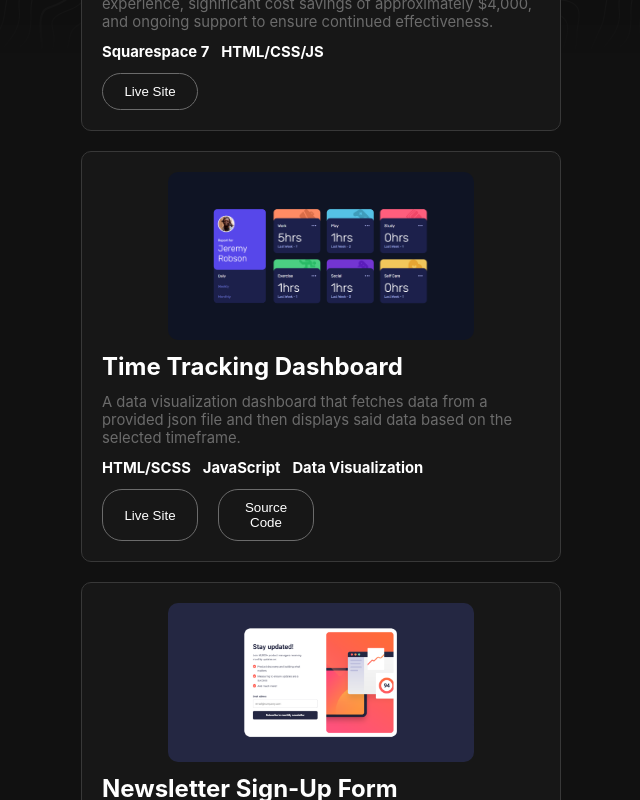
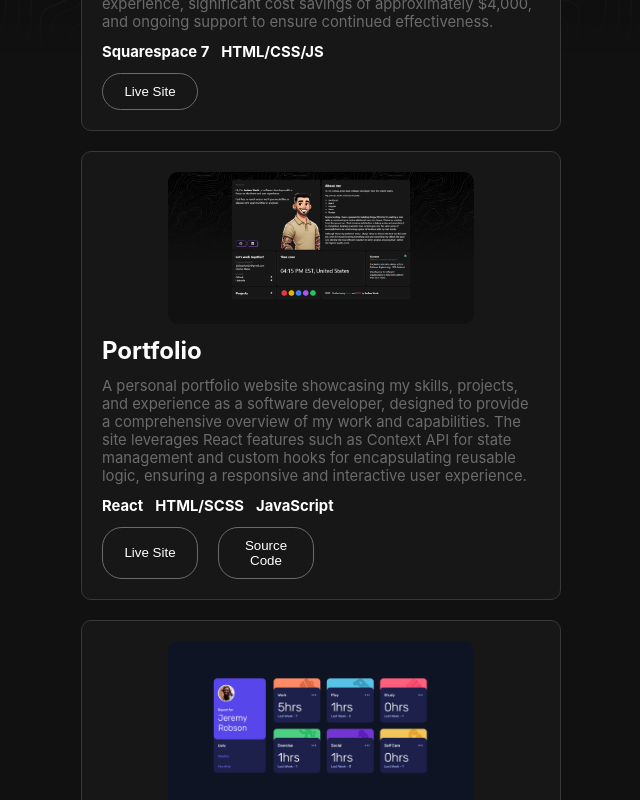
Before and after one commit to joshhovis/Portfolio, a React (Create React App) app: page /projects in a window 1280 px wide. Shown: the part 426-1226 px from the top of the page, without its empty margins (319-959 px from the left). Built offline with nearby package versions, Linux system fonts and the light colour scheme.

Commit message:
Update readme

```diff
--- a/src/pages/Projects.js
+++ b/src/pages/Projects.js
@@ -5,6 +5,7 @@ import lld from "../assets/LLD.webp";
 import timeDashboard from "../assets/time-dashboard.png";
 import bmi from "../assets/bmi.png";
 import newsForm from "../assets/news-form.png";
+import portfolio from "../assets/screenshot-portfolio.png";
 
 import { usePrimaryColor } from "../PrimaryColorContext";
 
@@ -53,6 +54,49 @@ const Projects = () => {
                         >
                             <button className="projects__list-button">
                                 Live Site
+                            </button>
+                        </Link>
+                    </div>
+                </div>
+
+                <div className="projects__list-item">
+                    <img
+                        className="projects__list-img"
+                        src={portfolio}
+                        alt="Joshua hovis portfolio home page"
+                    />
+                    <h3 className="projects__list-title">Portfolio</h3>
+                    <p className="projects__list-description">
+                        A personal portfolio website showcasing my skills,
+                        projects, and experience as a software developer,
+                        designed to provide a comprehensive overview of my work
+                        and capabilities. The site leverages React features such
+                        as Context API for state management and custom hooks for
+                        encapsulating reusable logic, ensuring a responsive and
+                        interactive user experience.
+                    </p>
+                    <div className="projects__list-tools">
+                        <h4 className="projects__list-tools-item">React</h4>
+                        <h4 className="projects__list-tools-item">HTML/SCSS</h4>
+                        <h4 className="projects__list-tools-item">
+                            JavaScript
+                        </h4>
+                    </div>
+                    <div className="projects__list-link-row">
+                        <Link
+                            to="https://joshhovis.github.io/BMI-Calculator/"
+                            className="projects__list-link"
+                        >
+                            <button className="projects__list-button">
+                                Live Site
+                            </button>
+                        </Link>
+                        <Link
+                            to="https://github.com/joshhovis/BMI-Calculator"
+                            className="projects__list-link"
+                        >
+                            <button className="projects__list-button">
+                                Source Code
                             </button>
                         </Link>
                     </div>
```
Also changed, not shown: src/assets/screenshot-portfolio.png (added), 1 other file (tests, documents, lock files or other folders).
